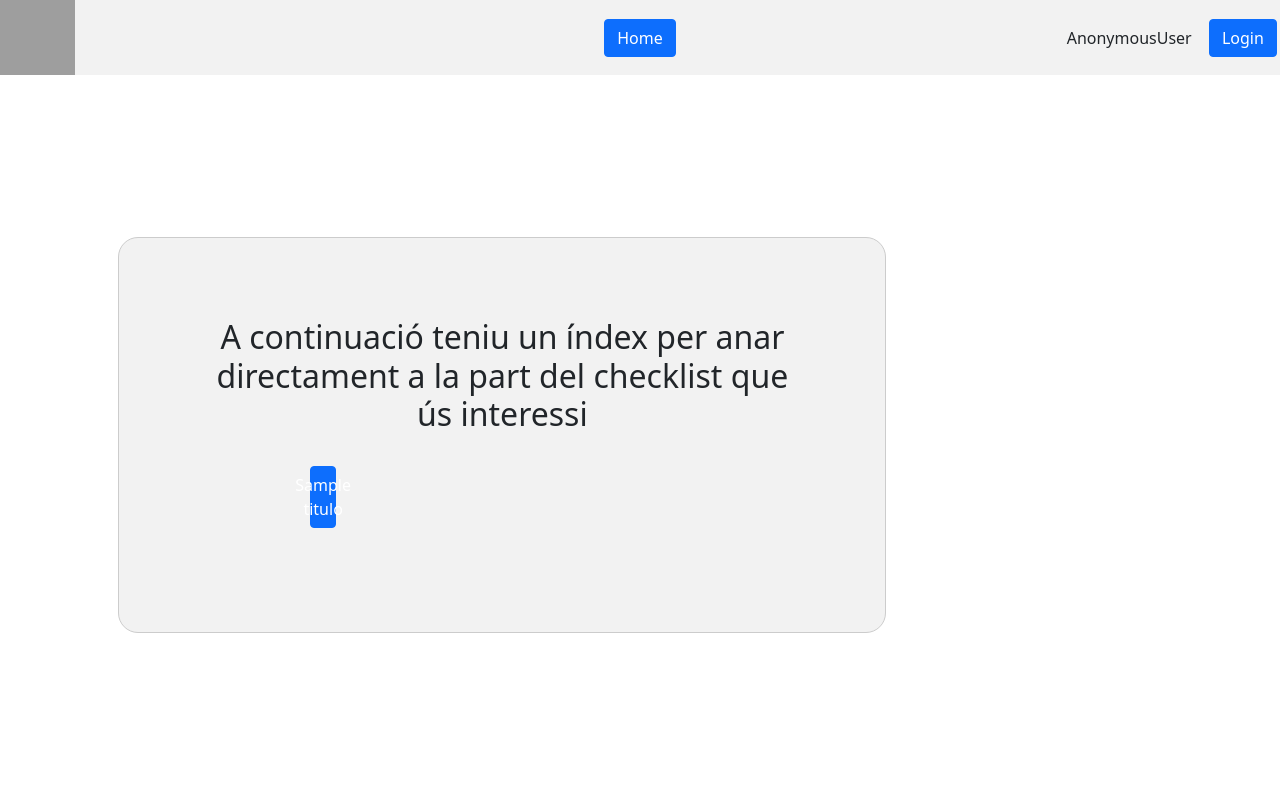
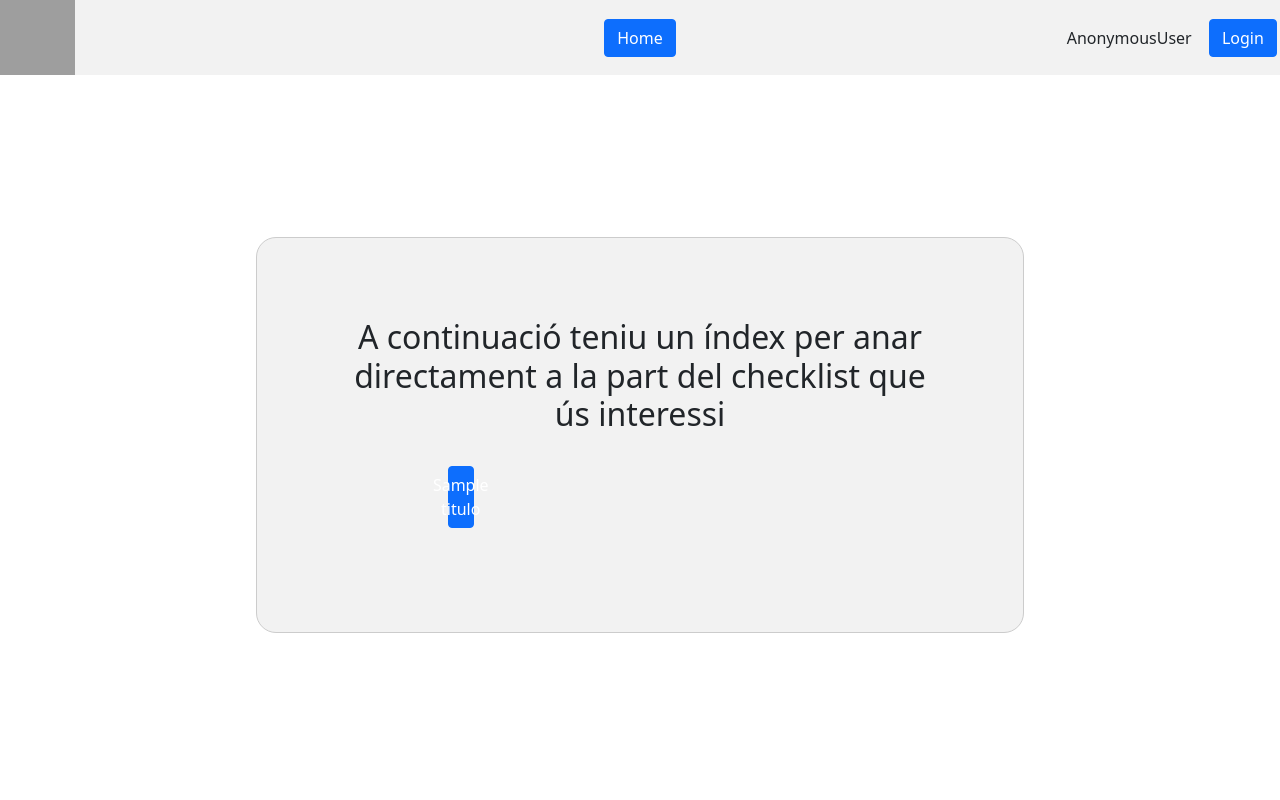
Before and after one commit to CarlosMunozRo/IETIFCT, a Django app: template ieti/fct/templates/landingPage.html in a window 1280 px wide. Run offline with Django 3.2, Linux system fonts and the light colour scheme; the template is opened without the code that fills it: most values are stand-ins (such as "Sample title", 1, 10 or a date in 2020); some libraries are stand-ins or nearby versions; grey boxes are pictures that could not be loaded.

Commit message:
Home centrada

```diff
--- a/ieti/fct/static/style.css
+++ b/ieti/fct/static/style.css
@@ -46,7 +46,7 @@ body {
 /*Landing Page*/
 
 .landingContainer{
-    width: 78.5vw;
+    width: 100%;
     height: 90vh;
     display: flex;
 }
```
